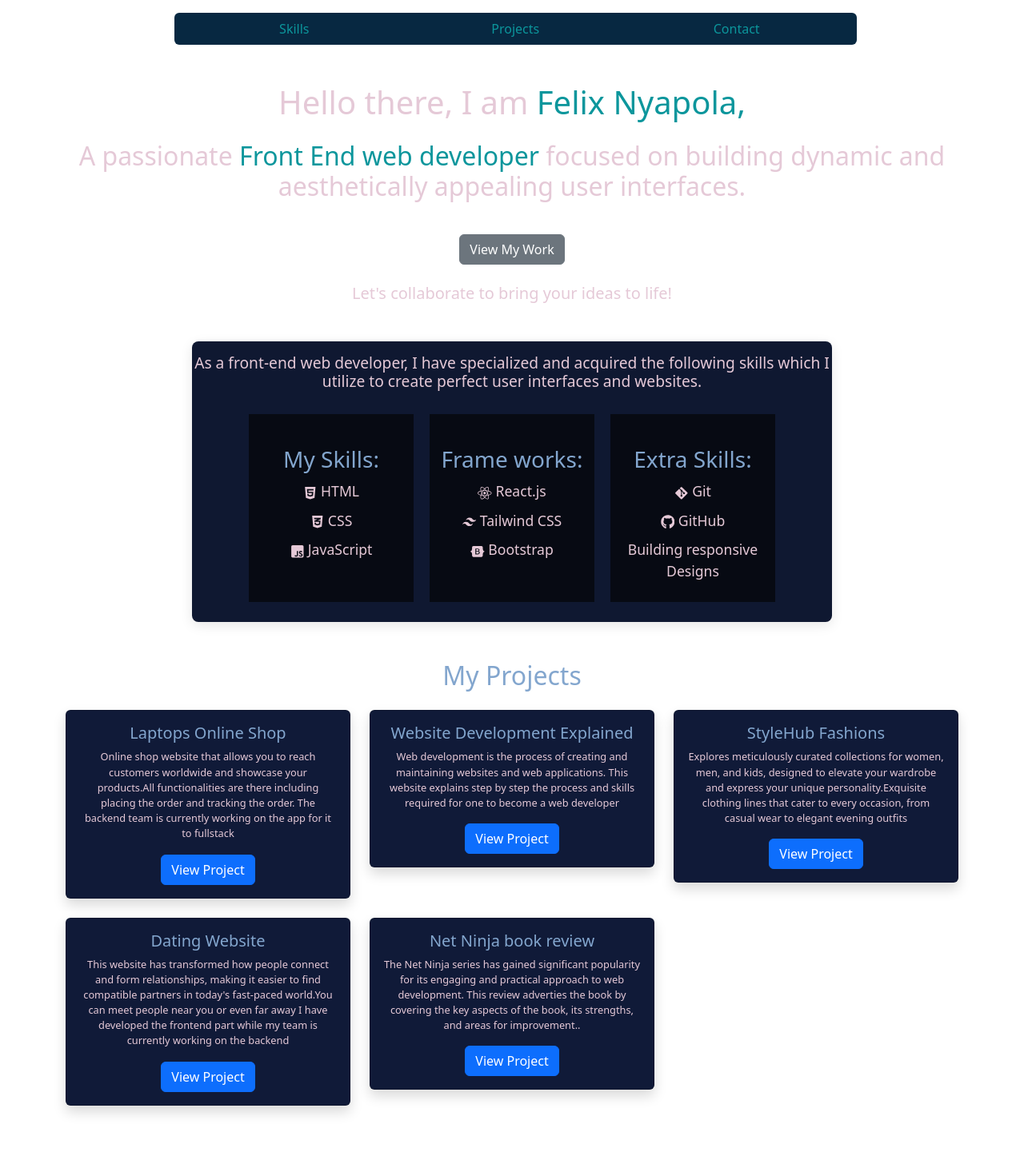
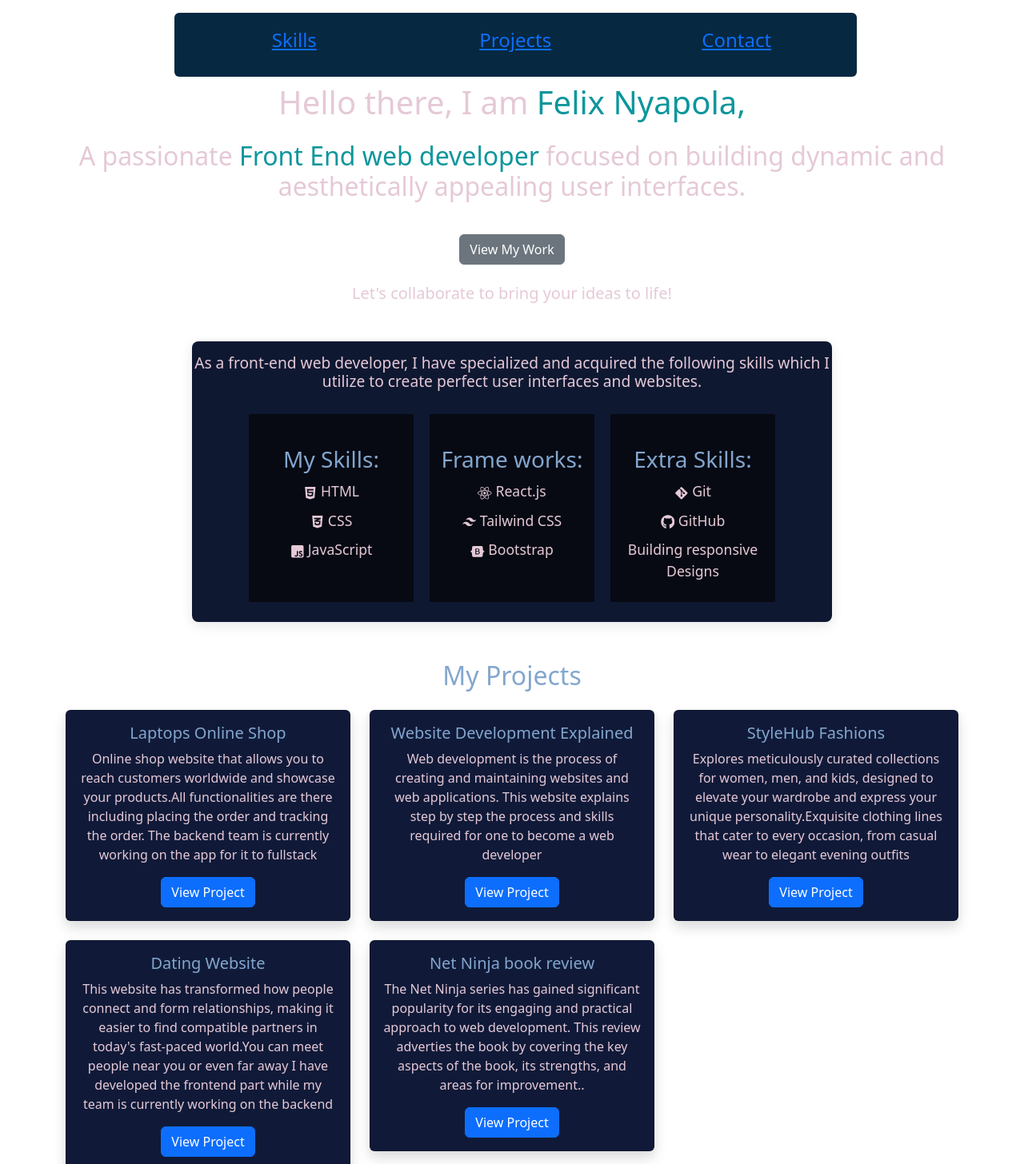
Before and after one commit to nyapo1/ReactPortolio, a React (Vite) app: page / in a window 1280 px wide. Shown: the top 1456 px of the page at 80% size. Built offline with nearby package versions, Linux system fonts and the light colour scheme.

Commit message:
Edit the fontSize of card Texts

```diff
--- a/src/components/Contact.jsx
+++ b/src/components/Contact.jsx
@@ -32,7 +32,7 @@ const Contact = () => {
 
             <div className="input-group">
               <span className="input-group-text">
-              <label htmlFor="email" className="form-label"><FaEnvelope/> Email address:</label>
+              <label htmlFor="email" className="form-label"><FaEnvelope/> Email:</label>
               </span>
               <input
                 type="email"
--- a/src/components/Navbar.jsx
+++ b/src/components/Navbar.jsx
@@ -3,28 +3,25 @@ import { NavLink } from 'react-router-dom';
 import '../index.css';
 
 const Navbars = () => {
-    const linkClass = ({ isActive }) =>
-        isActive
-          ? "link-text"
-          : "hero-text";
+
 
     return (
         <div className="container-lg">
             <div className='row justify-content-center'>
                 <header className="py-2 fixed-top rounded main-navbar  col-md-8 text-center mt-3">
                     <ul className="nav nav-pills bg-transparent justify-content-around">
-                        <li className="nav-item li-item col-3">
-                            <NavLink to="#skills" className={linkClass}>
+                        <li className="nav-item li-item col-3 mt-2">
+                            <NavLink to="#skills" className="fs-4">
                                 Skills
                             </NavLink>
                         </li>
-                        <li className="nav-item li-item col-3">
-                            <NavLink to="#project" className={linkClass}>
+                        <li className="nav-item li-item col-3  mt-2">
+                            <NavLink to="#project "   className="fs-4">
                                 Projects
                             </NavLink>
                         </li>
-                        <li className="nav-item li-item col-3">
-                            <NavLink to="#contact" className={linkClass}>
+                        <li className="nav-item li-item col-3  mt-2">
+                            <NavLink to="#contact"   className="fs-4">
                                 Contact
                             </NavLink>
                         </li>
--- a/src/index.css
+++ b/src/index.css
@@ -72,6 +72,7 @@ button:focus-visible {
 .main-navbar{
   background-color: #072841;
   margin-right: 10px ;
+  height: 10%;
 }
 
 .hero-text{
--- a/src/styles/Project.css
+++ b/src/styles/Project.css
@@ -18,5 +18,5 @@
 
 .card-text{
   color: #E5C9D7;
-  font-size: 0.8rem;
+  font-size: 1rem;
 }
```
